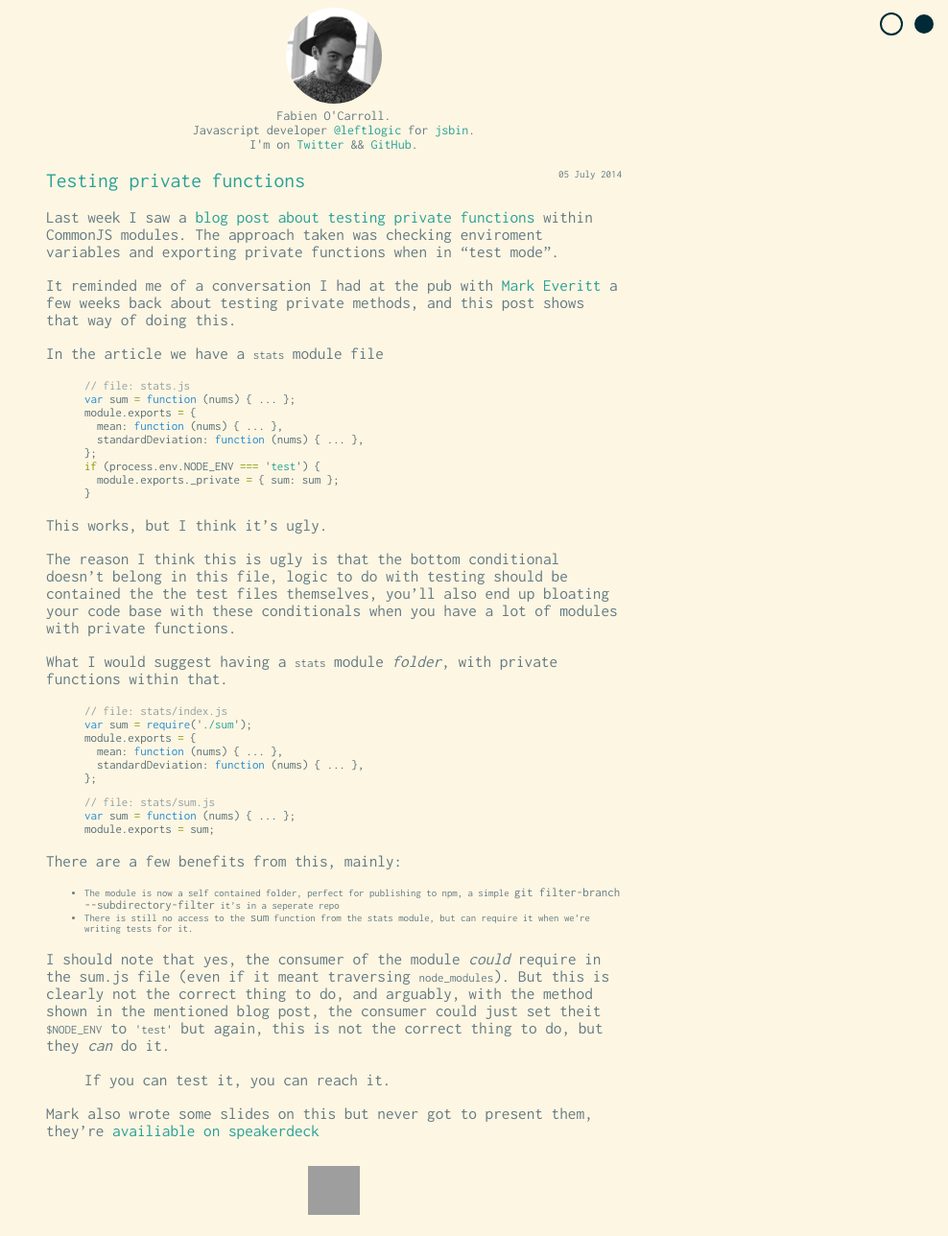
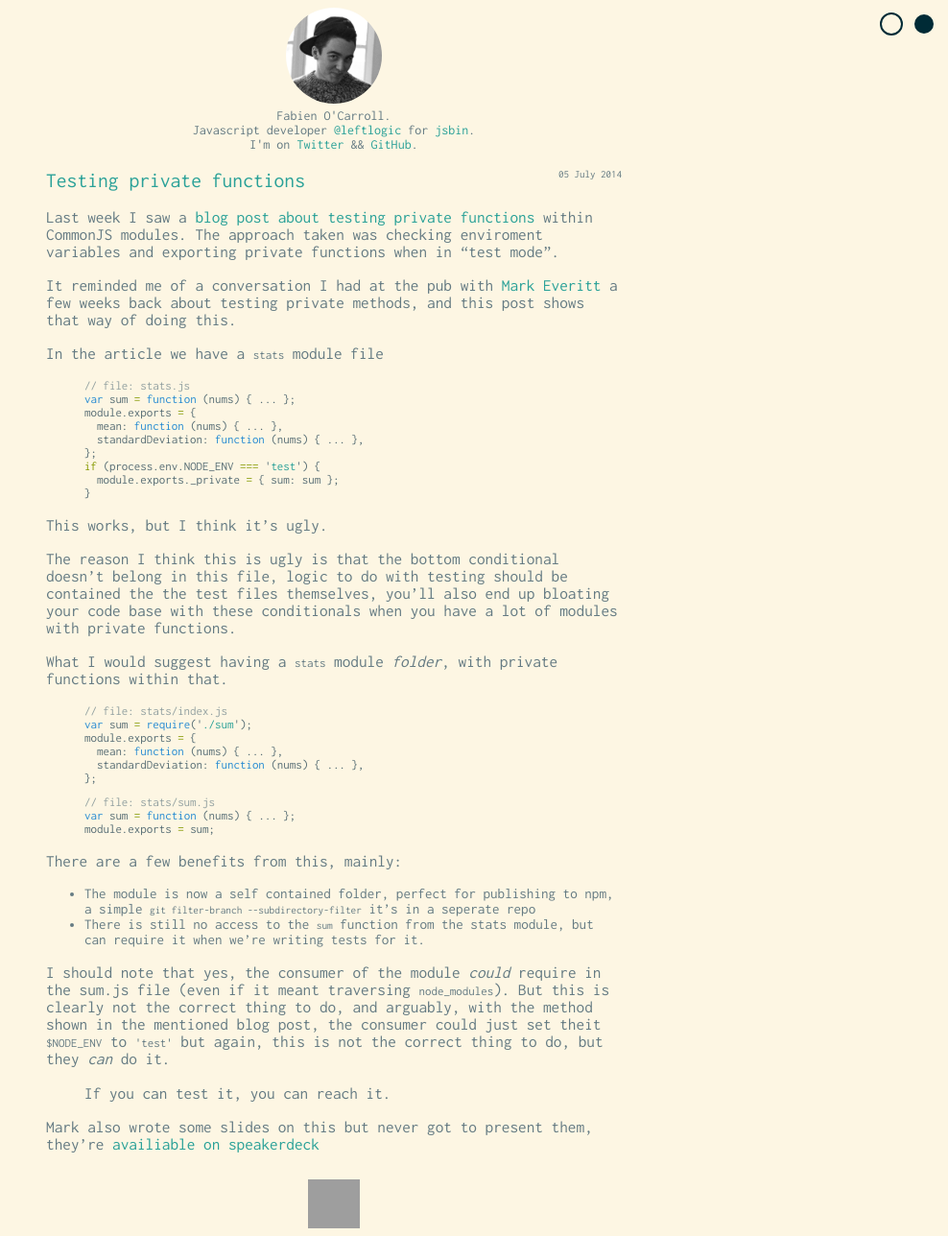
Before and after one commit to allouis/allouis.github.io, a Jekyll site: the page built from latest.html, in a window 1280 px wide. Shown: the whole page at 96% size, without its empty margins (292-1280 px from the left). Built offline with Jekyll 4.4.1, drawn with Linux system fonts in a browser that asks for light colours; Markdown is read by kramdown in place of the engine named in the settings; grey boxes are pictures that could not be loaded.

Commit message:
update styles for li

```diff
--- a/css/post.css
+++ b/css/post.css
@@ -26,7 +26,12 @@
     font-size:1.2em;
 }
 
-.post .content p code {
+.post .content li {
+  font-size:1.4em;
+}
+
+.post .content p code,
+.post .content li code {
     font-size:0.75em;
 }
 
```
